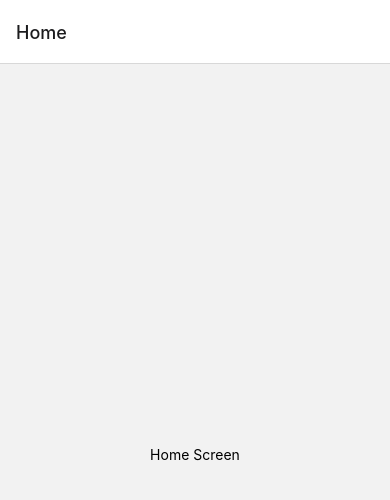
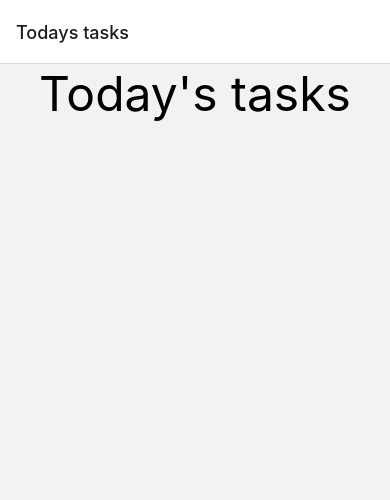
Before and after one commit to FredrikMolgaard/ReactAssignment, a React Native app: screen / in a window 390 px wide. Shown: the top 500 px of the page. Built offline with nearby package versions, Linux system fonts and the light colour scheme.

Commit message:
Added ReadME.MD + Created TodayScreen

```diff
--- a/App.tsx
+++ b/App.tsx
@@ -1,14 +1,18 @@
-// In App.js in a new project
-
 import { NavigationContainer } from '@react-navigation/native';
 import { createNativeStackNavigator } from '@react-navigation/native-stack';
 import * as React from 'react';
-import { Text, View } from 'react-native';
+import { StyleSheet, Text, View } from 'react-native';
 
-function HomeScreen() {
+function TodayScreen() {
   return (
-    <View style={{ flex: 1, alignItems: 'center', justifyContent: 'center' }}>
-      <Text>Home Screen</Text>
+    <View
+      style={{
+        flex: 1,
+        alignItems: 'center',
+        justifyContent: 'center',
+      }}
+    >
+      <Text style={styles.container}>Today's tasks</Text>
     </View>
   );
 }
@@ -18,11 +22,30 @@ const Stack = createNativeStackNavigator();
 function App() {
   return (
     <NavigationContainer>
-      <Stack.Navigator>
-        <Stack.Screen name="Home" component={HomeScreen} />
+      <Stack.Navigator initialRouteName='Today'>
+        <Stack.Screen
+          name='Today'
+          component={TodayScreen}
+          options={{ title: 'Todays tasks' }}
+        />
       </Stack.Navigator>
     </NavigationContainer>
   );
 }
 
+const styles = StyleSheet.create({
+  container: {
+    flex: 1,
+    fontSize: 48,
+  },
+  text: {
+    color: 'white',
+    fontSize: 84,
+    lineHeight: 84,
+    fontWeight: 'bold',
+    textAlign: 'center',
+    backgroundColor: '#000000c0',
+  },
+});
+
 export default App;
```
Also changed, not shown: 1 other file (tests, documents, lock files or other folders).
